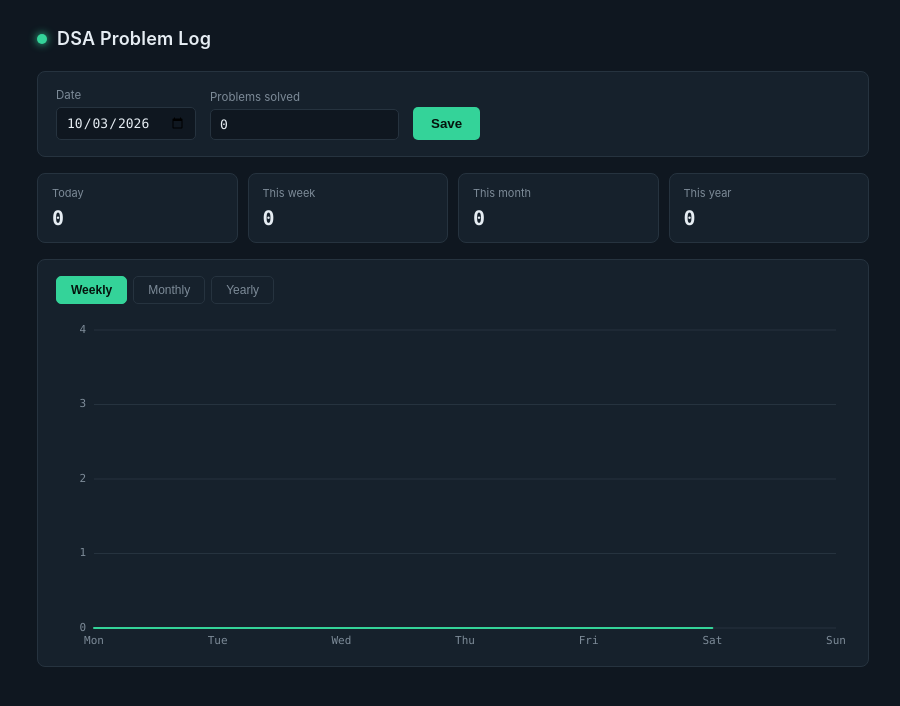
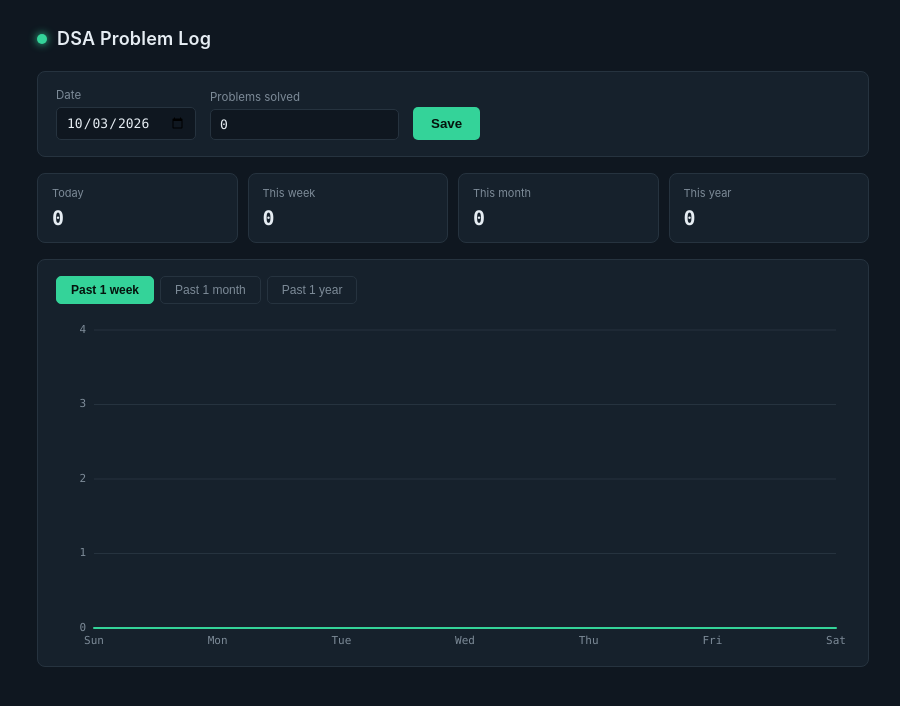
Before and after one commit to sshek3001/productivity-extension, a browser extension: page dsa.html in a window 1280 px wide. Shown: the whole page, without its empty margins (187-1087 px from the left). Drawn offline with Linux system fonts and the light colour scheme.

Commit message:
changed the log window

```diff
--- a/dsa.html
+++ b/dsa.html
@@ -46,9 +46,9 @@
 
     <section class="chart-card">
       <div class="chart-tabs">
-        <button class="tab-btn active" data-range="week">Weekly</button>
-        <button class="tab-btn" data-range="month">Monthly</button>
-        <button class="tab-btn" data-range="year">Yearly</button>
+        <button class="tab-btn active" data-range="week">Past 1 week</button>
+        <button class="tab-btn" data-range="month">Past 1 month</button>
+        <button class="tab-btn" data-range="year">Past 1 year</button>
       </div>
       <div class="chart-wrap">
         <canvas id="chart" width="900" height="360"></canvas>
--- a/dsa.js
+++ b/dsa.js
@@ -70,25 +70,24 @@ function buildSeries(range) {
   const today = startOfDay(new Date());
   let start, end;
   if (range === "week") {
-    start = startOfWeek(today);
-    end = addDays(start, 6);
+    end = today;
+    start = addDays(today, -6);
   } else if (range === "month") {
-    start = startOfMonth(today);
-    end = endOfMonth(today);
+    end = today;
+    start = addDays(today, -29);
   } else {
-    start = startOfYear(today);
-    end = endOfYear(today);
+    end = today;
+    start = addDays(today, -364);
   }
 
   const points = [];
   let cursor = start;
   while (cursor <= end) {
     const key = dateKey(cursor);
-    const isFuture = cursor > today;
     points.push({
       date: new Date(cursor),
       key,
-      value: isFuture ? null : countFor(key)
+      value: countFor(key)
     });
     cursor = addDays(cursor, 1);
   }
@@ -108,7 +107,8 @@ function niceStep(roughStep) {
 
 function labelForPoint(p, range, idx, points) {
   if (range === "week") {
-    return WEEKDAY_LABELS()[idx];
+    const dow = (p.date.getDay() + 6) % 7; // Monday = 0
+    return WEEKDAY_LABELS()[dow];
   }
   if (range === "month") {
     const day = p.date.getDate();
```
